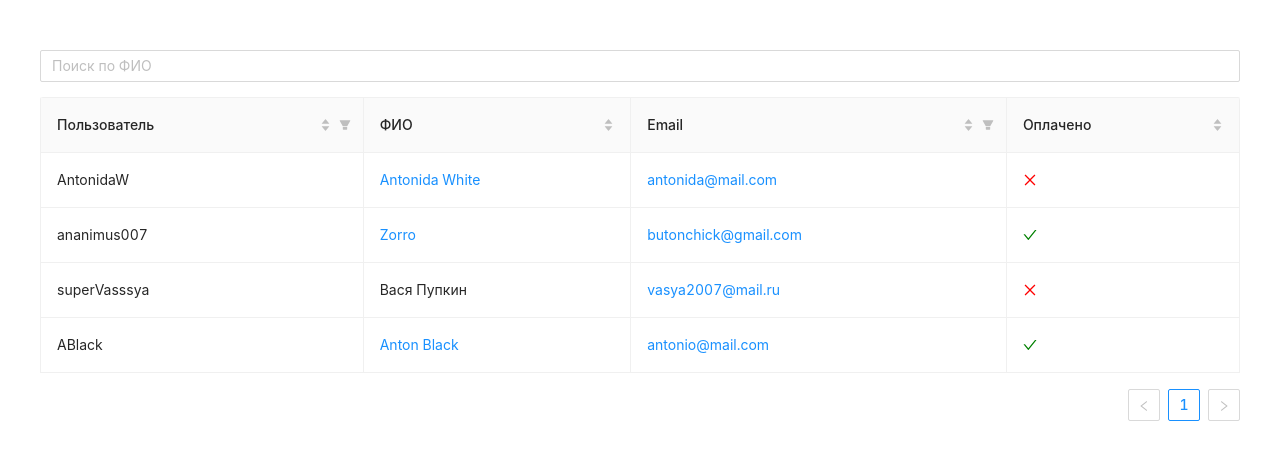
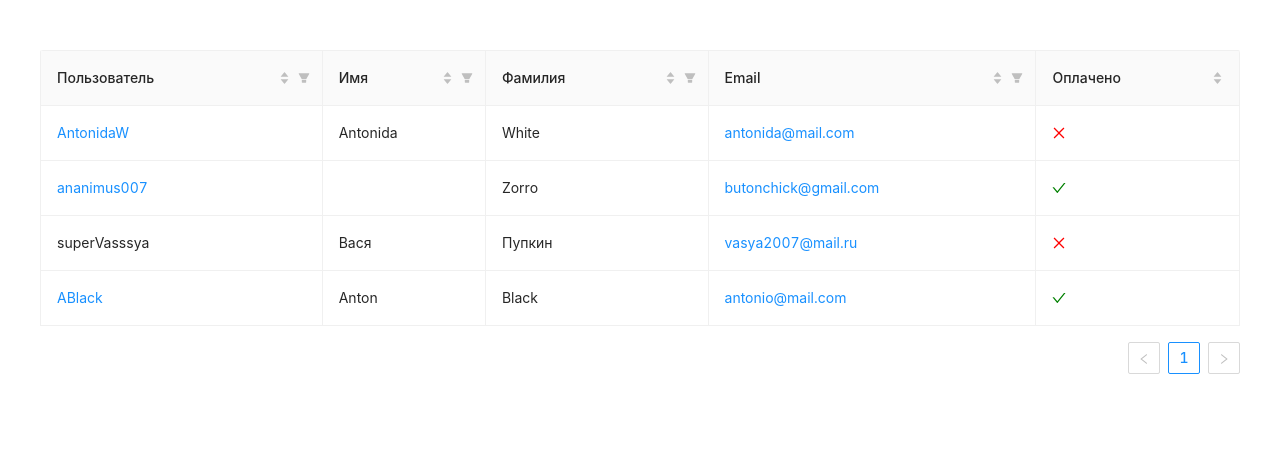
Before and after one commit to Liya174/table_physical, a React (Create React App) app: page / in a window 1280 px wide. Shown: the top 460 px of the page. Built offline with nearby package versions, Linux system fonts and the light colour scheme.

Commit message:
Рефакторинг

```diff
--- a/src/components/UsersList/UsersList.jsx
+++ b/src/components/UsersList/UsersList.jsx
@@ -1,43 +1,15 @@
-import React from 'react';
-import Fuse from 'fuse.js';
+import React, { useState } from 'react';
 
-import { Input, Table } from 'antd';
+import { Table } from 'antd';
 import { CheckOutlined, CloseOutlined } from '@ant-design/icons';
 import 'antd/dist/antd.min.css';
 
 import s from './UsersList.module.css';
 
-class UsersList extends React.Component {
-  constructor(props) {
-    super(props);
-    this.state = {
-      searchQuery: '',
-      users: this.props.list,
-    };
-  }
+const UsersList = ({ list }) => {
+  const [users, setUsers] = useState(list);
 
-  getFilteredUsers(data) {
-    const { searchQuery, users } = this.state;
-
-    if (!searchQuery.trim().length) return users;
-
-    const searchOptions = {
-      maxPatternLength: 32,
-      minMatchCharLength: 2,
-      keys: ['first_name', 'last_name'],
-    };
-
-    const fuse = new Fuse(users, searchOptions);
-    return fuse.search(searchQuery).map(result => result.item);
-  }
-
-  changeSearchQuery = (e) => {
-    this.setState({
-      searchQuery: e.currentTarget.value
-    });
-  };
-
-  sort = (a, b) => {
+  const sort = (a, b) => {
     if (typeof a !== typeof b) {
       return false;
     }
@@ -48,7 +20,7 @@ class UsersList extends React.Component {
     return false;
   };
 
-  filter = (value, field) => {
+  const filter = (value, field) => {
     if (typeof value !== 'string') {
       return false;
     }
@@ -56,17 +28,17 @@ class UsersList extends React.Component {
     return Array.isArray(field) ? field.includes(value) : value === field;
   };
 
-  getFilters = (field) => {
+  const getFilters = (field) => {
     const filtersSet = new Set();
 
-    this.props.list.forEach(user => {
+    list.forEach(user => {
       const value = user[field];
 
       if (Array.isArray(value)) {
         value.forEach(v => {
           filtersSet.add(v);
         });
-      } else if (typeof value === 'string') {
+      } else if (value && typeof value === 'string') {
         filtersSet.add(value);
       }
     });
@@ -80,53 +52,61 @@ class UsersList extends React.Component {
   };
 
 
-  getName = (user) => {
-    return `${user.first_name} ${user.last_name}`;
-  }
-
-  columns = [
+  const columns = [
     {
       title: 'Пользователь',
-      dataIndex: 'username',
       key: 'username',
+      render: (user) => user.profile_link ? <a href={user.profile_link}>{user.username}</a> : user.username,
       editable: true,
-      sorter: (a, b) => this.sort(a.username, b.username),
-      filters: this.getFilters('username'),
+      sorter: (a, b) => sort(a.username, b.username),
+      filters: getFilters('username'),
       filterSearch: true,
-      onFilter: (value, user) => this.filter(value, user.username),
+      onFilter: (value, user) => filter(value, user.username),
     },
     {
-      title: 'ФИО',
-      key: 'name',
-      render: (user) => user.profile_link ? <a href={user.profile_link}>{this.getName(user)}</a> : this.getName(user),
-      sorter: (a, b) => this.sort(this.getName(a), this.getName(b)),
+      title: 'Имя',
+      dataIndex: 'first_name',
+      key: 'first_name',
+      sorter: (a, b) => sort(a.first_name, b.first_name),
+      filters: getFilters('first_name'),
+      filterSearch: true,
+      onFilter: (value, user) => filter(value, user.first_name),
+    },
+    {
+      title: 'Фамилия',
+      dataIndex: 'last_name',
+      key: 'last_name',
+      sorter: (a, b) => sort(a.last_name, b.last_name),
+      filters: getFilters('last_name'),
+      filterSearch: true,
+      onFilter: (value, user) => filter(value, user.last_name),
     },
     {
       title: 'Email',
       key: 'email',
       render: (data) => <a href={`mailto:${data.email}`}>{data.email}</a>,
-      sorter: (a, b) => this.sort(a.email, b.email),
-      filters: this.getFilters('email'),
+      sorter: (a, b) => sort(a.email, b.email),
+      filters: getFilters('email'),
       filterSearch: true,
-      onFilter: (value, user) => this.filter(value, user.email),
+      onFilter: (value, user) => filter(value, user.email),
     },
     {
       title: 'Оплачено',
       dataIndex: 'pay_status',
       key: 'pay_status',
       render: (isPaid) => isPaid ? <CheckOutlined style={{color: 'green'}} /> : <CloseOutlined style={{color: 'red'}} />,
-      sorter: (a, b) => this.sort(a.pay_status, b.pay_status),
+      sorter: (a, b) => sort(a.pay_status, b.pay_status),
     },
   ];
 
-  render() {
-    return (
-      <div className={s.container}>
-        <Input className={s.search} allowClear placeholder="Поиск по ФИО" onChange={this.changeSearchQuery} />
-        <Table dataSource={this.getFilteredUsers(this.state.users)} columns={this.columns} bordered/>
-      </div>
-    );
-  }
+  return (
+    <Table
+      className={s.container}
+      dataSource={users}
+      columns={columns}
+      bordered
+    />
+  );
 }
 
 export default UsersList;
```
